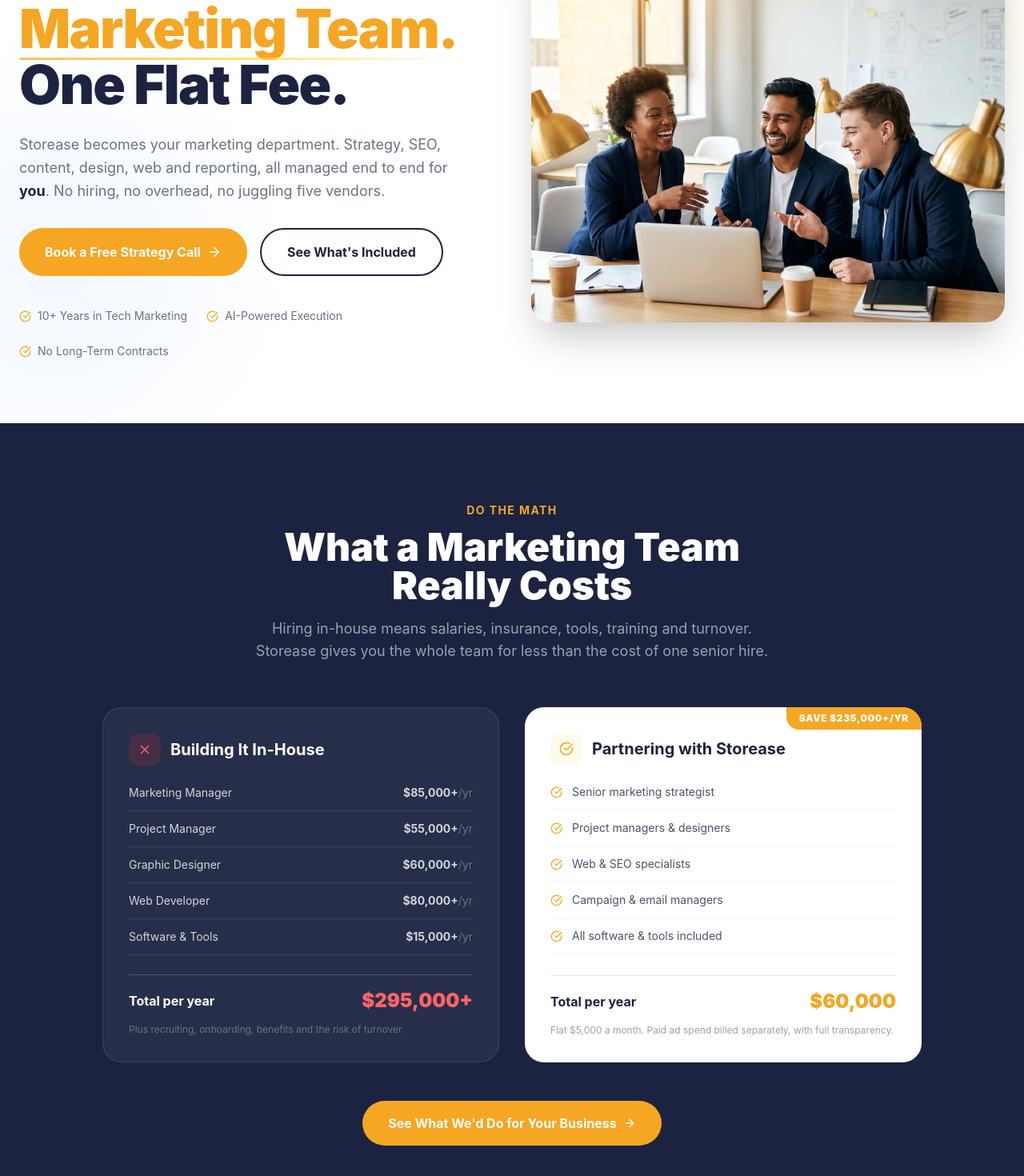
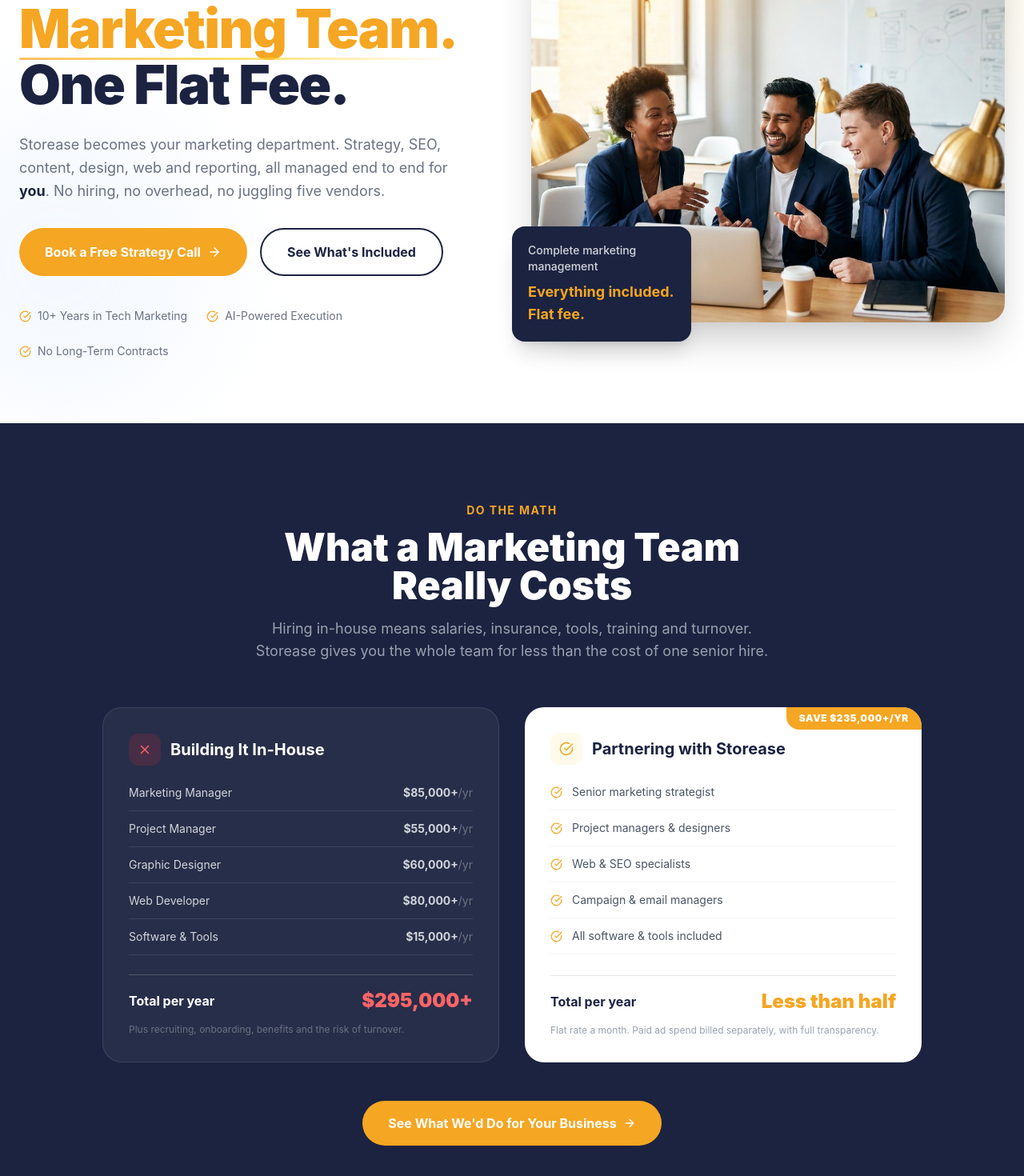
Before and after one commit to mananmehtamarketing/storease-website, a Next.js app: page /smb in a window 1280 px wide. Shown: the part 252-1722 px from the top of the page at 80% size. Built offline with nearby package versions, Linux system fonts and the light colour scheme.

Commit message:
SMB landing: hide price, Less than half, flat rate, callout card

```diff
--- a/app/smb/page.tsx
+++ b/app/smb/page.tsx
@@ -8,9 +8,9 @@
 import LeadForm from './LeadForm';
 
 export const metadata: Metadata = {
-  title: 'Your Marketing Team for $5,000/Month | Storease for SMBs',
+  title: 'Your Entire Marketing Team, One Flat Fee | Storease for SMBs',
   description:
-    'Storease becomes your complete marketing team. Strategy, SEO, content, design, web and reporting, all managed for a flat $5,000 a month. Built for small and medium businesses.',
+    'Storease becomes your complete marketing team. Strategy, SEO, content, design, web and reporting, all managed for one flat monthly rate. Built for small and medium businesses.',
 };
 
 const included = [
@@ -112,6 +112,11 @@
                   className="object-cover w-full h-[480px]"
                 />
               </div>
+              {/* Floating callout card */}
+              <div className="absolute -bottom-6 -left-6 bg-[#1C2340] rounded-2xl shadow-xl p-5 w-56">
+                <p className="text-sm text-gray-300 font-medium mb-2">Complete marketing management</p>
+                <p className="text-lg text-[#F5A623] font-bold">Everything included. Flat fee.</p>
+              </div>
             </div>
           </div>
         </div>
@@ -173,9 +178,9 @@
               </div>
               <div className="mt-6 pt-4 border-t border-gray-200 flex items-center justify-between">
                 <span className="text-[#1C2340] font-bold">Total per year</span>
-                <span className="text-2xl font-black text-[#F5A623]">$60,000</span>
+                <span className="text-2xl font-black text-[#F5A623]">Less than half</span>
               </div>
-              <p className="text-xs text-gray-400 mt-3">Flat $5,000 a month. Paid ad spend billed separately, with full transparency.</p>
+              <p className="text-xs text-gray-400 mt-3">Flat rate a month. Paid ad spend billed separately, with full transparency.</p>
             </div>
           </div>
           <div className="text-center mt-12">
```
